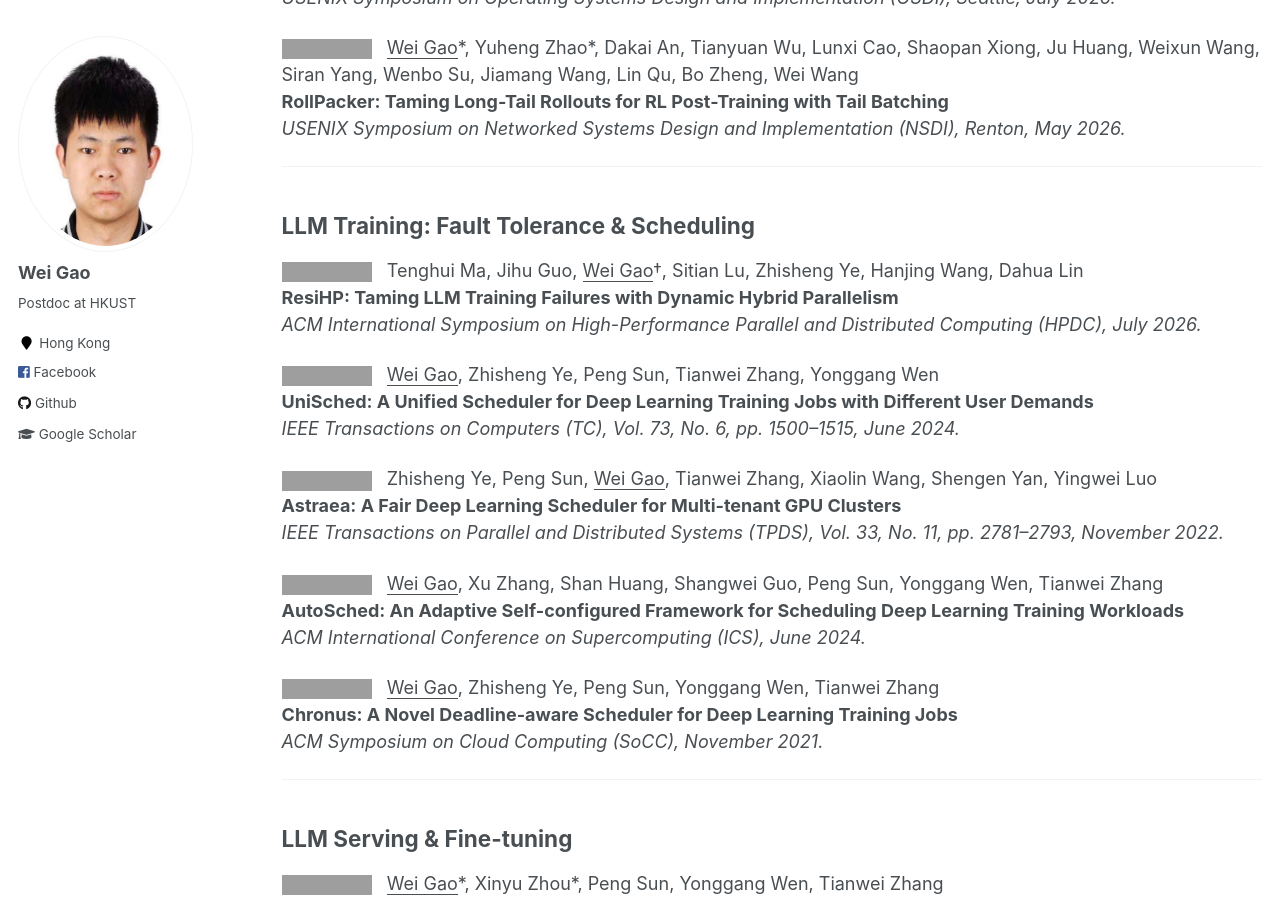
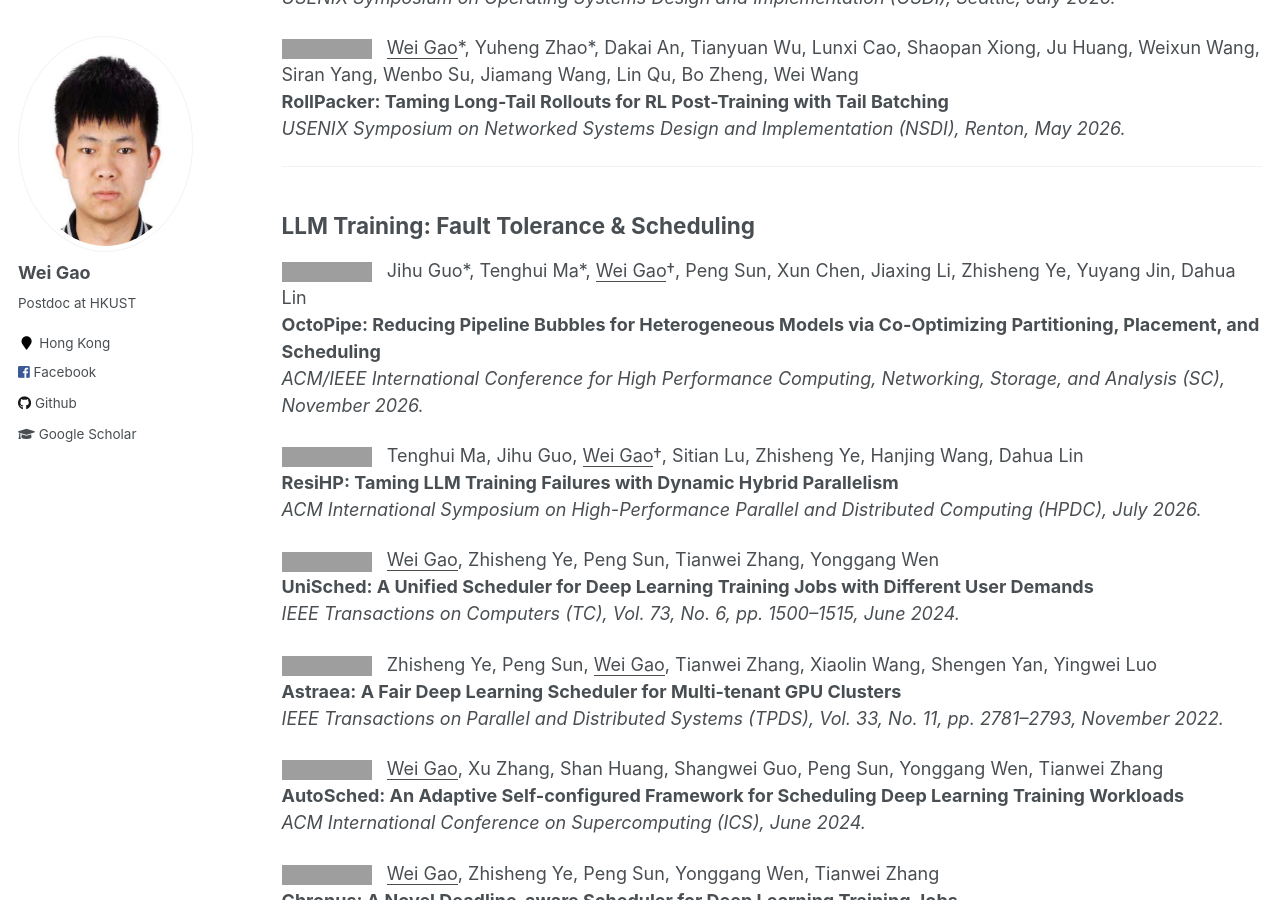
Before and after one commit to gaow0007/gaow0007.github.io, a Jekyll site: the page built from _pages/publications.md, in a window 1280 px wide and 900 px high, scrolled down 561 px. Built offline with Jekyll 4.4.1, drawn with Linux system fonts in a browser that asks for light colours; grey boxes are pictures that could not be loaded.

Commit message:
Add OctoPipe to publications page
- Add OctoPipe (SC'26, CCF-A) to LLM Training section
- Jihu Guo*, Tenghui Ma*, Wei Gao†, et al.

🤖 Generated with [Qoder][https://qoder.com]

```diff
--- a/_pages/publications.md
+++ b/_pages/publications.md
@@ -42,6 +42,14 @@ You can also find my articles on <u><a href="{{author.googlescholar}}">my Google
 ---
 
 ## LLM Training: Fault Tolerance & Scheduling
+
+<p>
+  <a href="https://arxiv.org/abs/2509.23722"><img src="https://img.shields.io/badge/CCF--A-SC'26-1e3a8a?style=flat-square" alt="SC 26"/></a>
+  &nbsp;
+  Jihu Guo*, Tenghui Ma*, <u>Wei Gao</u>†, Peng Sun, Xun Chen, Jiaxing Li, Zhisheng Ye, Yuyang Jin, Dahua Lin<br/>
+  <strong>OctoPipe: Reducing Pipeline Bubbles for Heterogeneous Models via Co-Optimizing Partitioning, Placement, and Scheduling</strong><br/>
+  <em>ACM/IEEE International Conference for High Performance Computing, Networking, Storage, and Analysis (SC), November 2026.</em>
+</p>
 
 <p>
   <a href="https://www.hpdc.org/2026/"><img src="https://img.shields.io/badge/CCF--A-HPDC'26-1a6b3a?style=flat-square" alt="HPDC 26"/></a>
```
